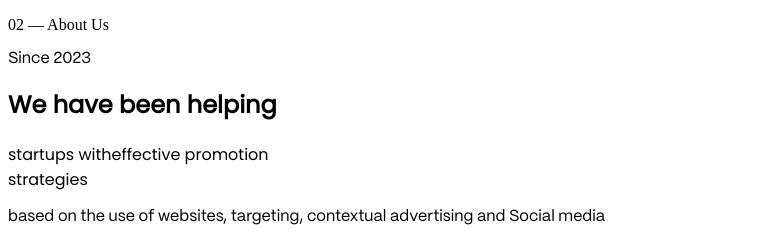
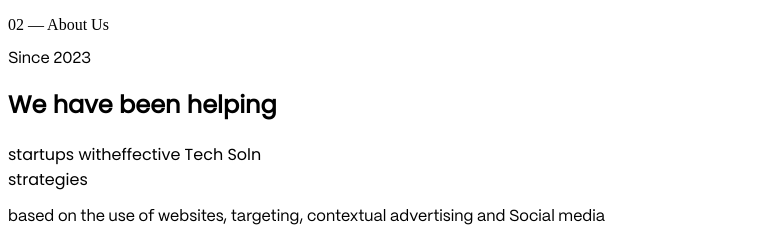
Before and after one commit to hyZenith/SyraSys, a Next.js app: page /AboutUs in a window 1280 px wide. Shown: the top 233 px of the page, without its empty margins (0-781 px from the left). Built offline with nearby package versions, Linux system fonts and the light colour scheme.

Commit message:
update about us page

```diff
--- a/pages/AboutUs.tsx
+++ b/pages/AboutUs.tsx
@@ -47,7 +47,7 @@ export default function AboutUs() {
             </h2>
           </div>
           <span className="">startups with</span>
-          <span className="pl-20">effective promotion</span>
+          <span className="pl-20">effective Tech Soln</span>
           <div className="flex flex-row items-start gap-4">
             <span className="">strategies</span>
             <p
```
